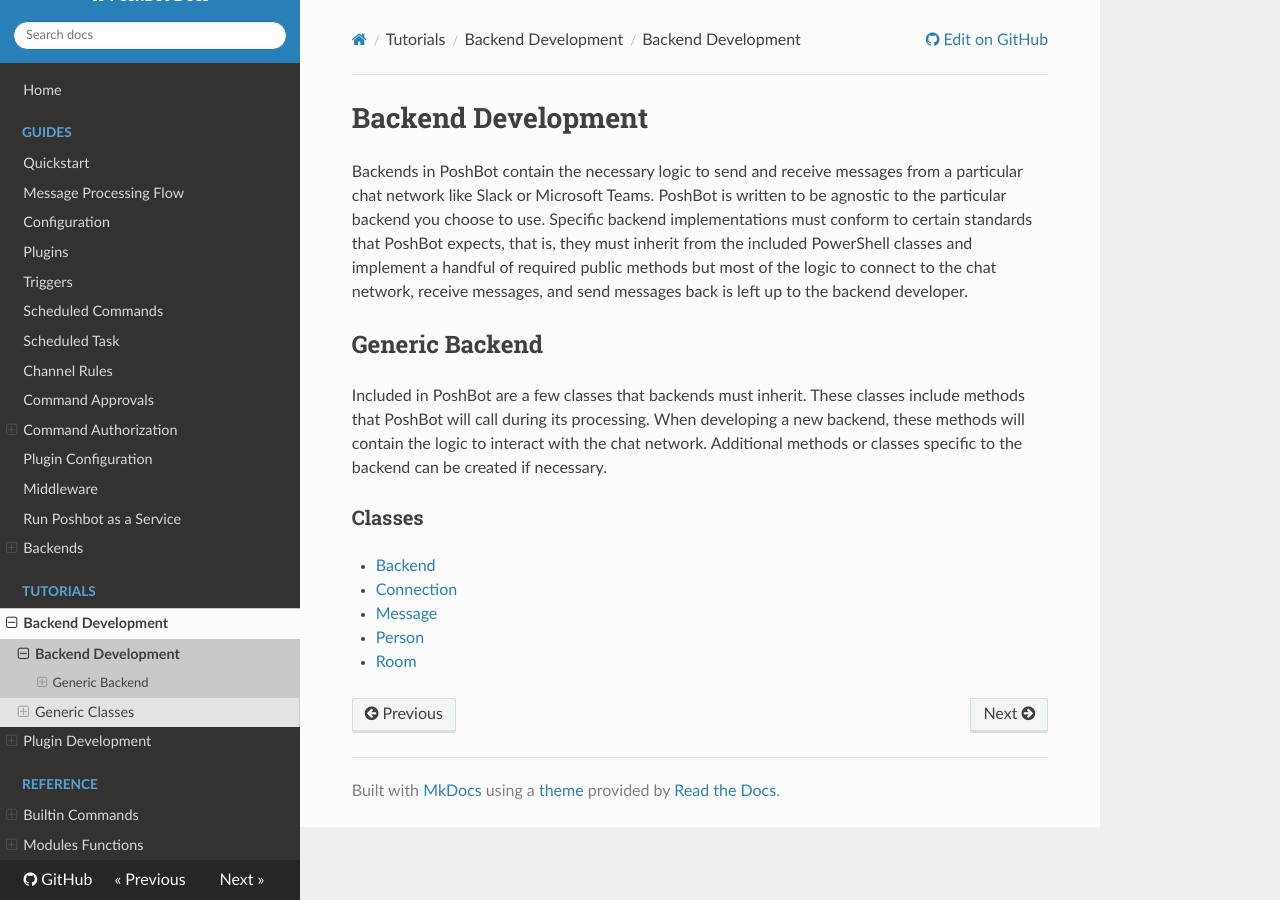
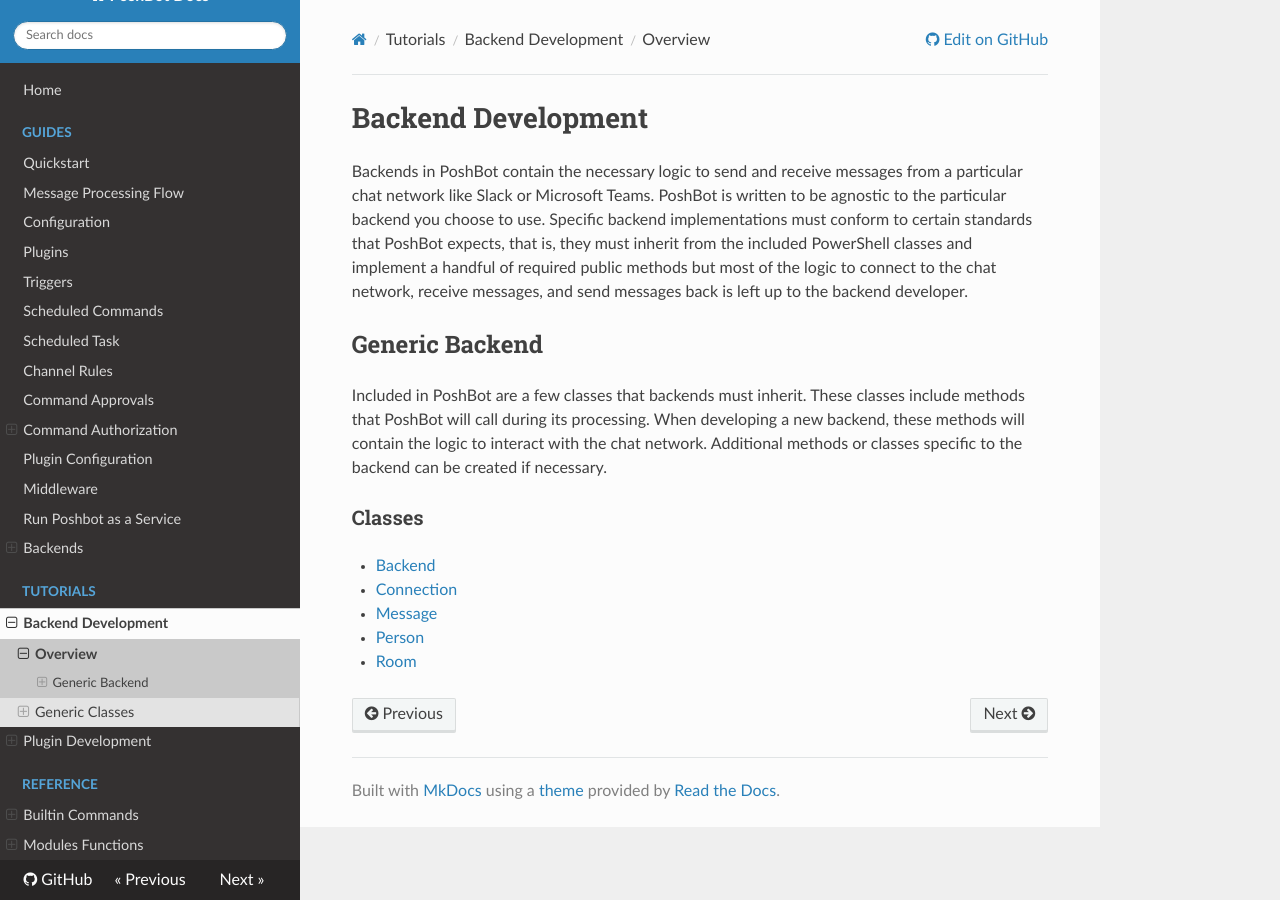
Before and after one commit to poshbotio/PoshBot, an MkDocs documentation site: the page built from docs/tutorials/backend-development/overview.md, in a window 1280 px wide. Built offline with MkDocs 1.6.1, drawn with Linux system fonts in a browser that asks for light colours; nearby versions of some CDN libraries; old or Windows-style settings are respelled for this version of MkDocs.

Commit message:
rename backend doc

```diff
--- a/mkdocs.yml
+++ b/mkdocs.yml
@@ -25,7 +25,7 @@ pages:
       - Teams: guides/backends/setup-teams-backend.md
   - Tutorials:
     - Backend Development:
-      - Backend Development: tutorials/backend-development/backend-development.md
+      - Overview: tutorials/backend-development/overview.md
       - Generic Classes:
         - Backend: tutorials/backend-development/backend-class.md
         - Connection: tutorials/backend-development/connection-class.md
```
Also changed, not shown: docs/tutorials/backend-development/overview.md (renamed from docs/tutorials/backend-development/backend-development.md).
